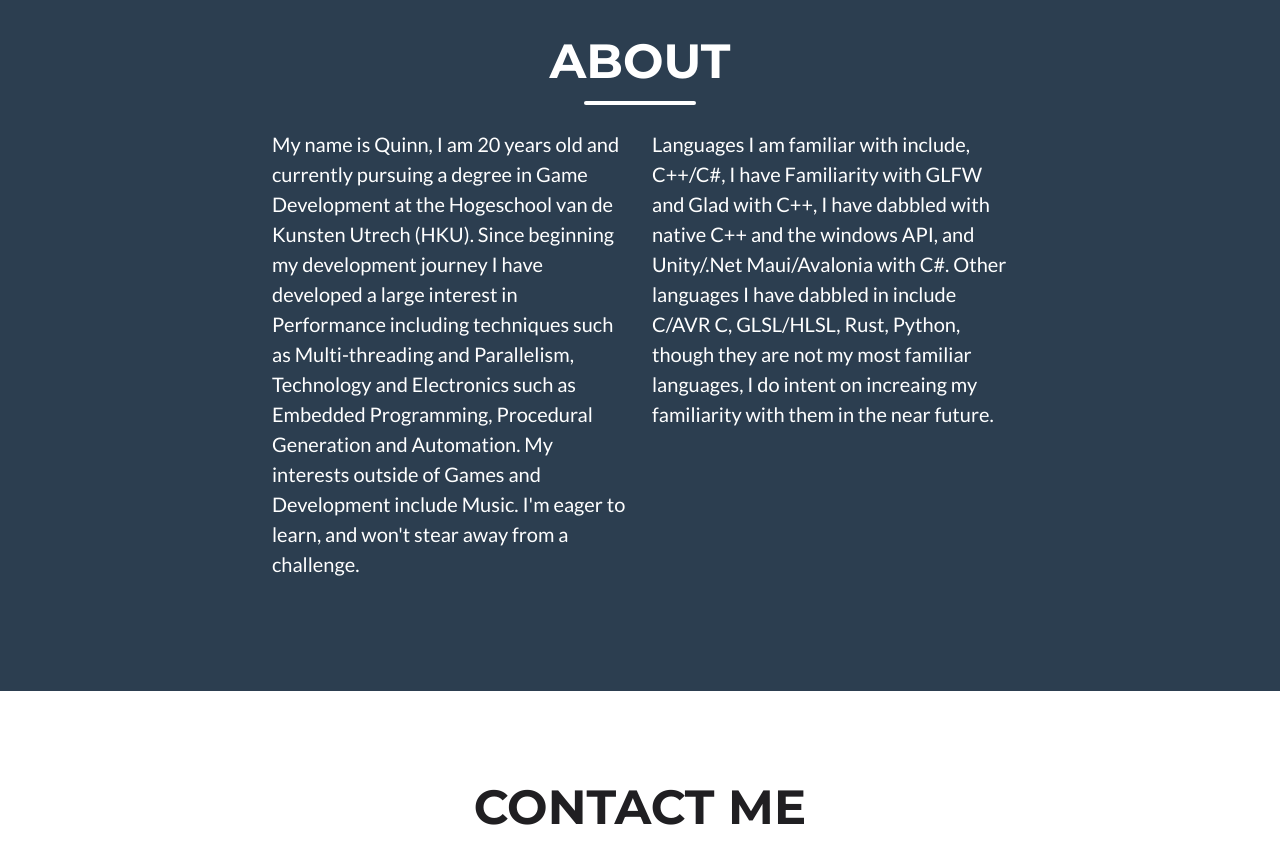
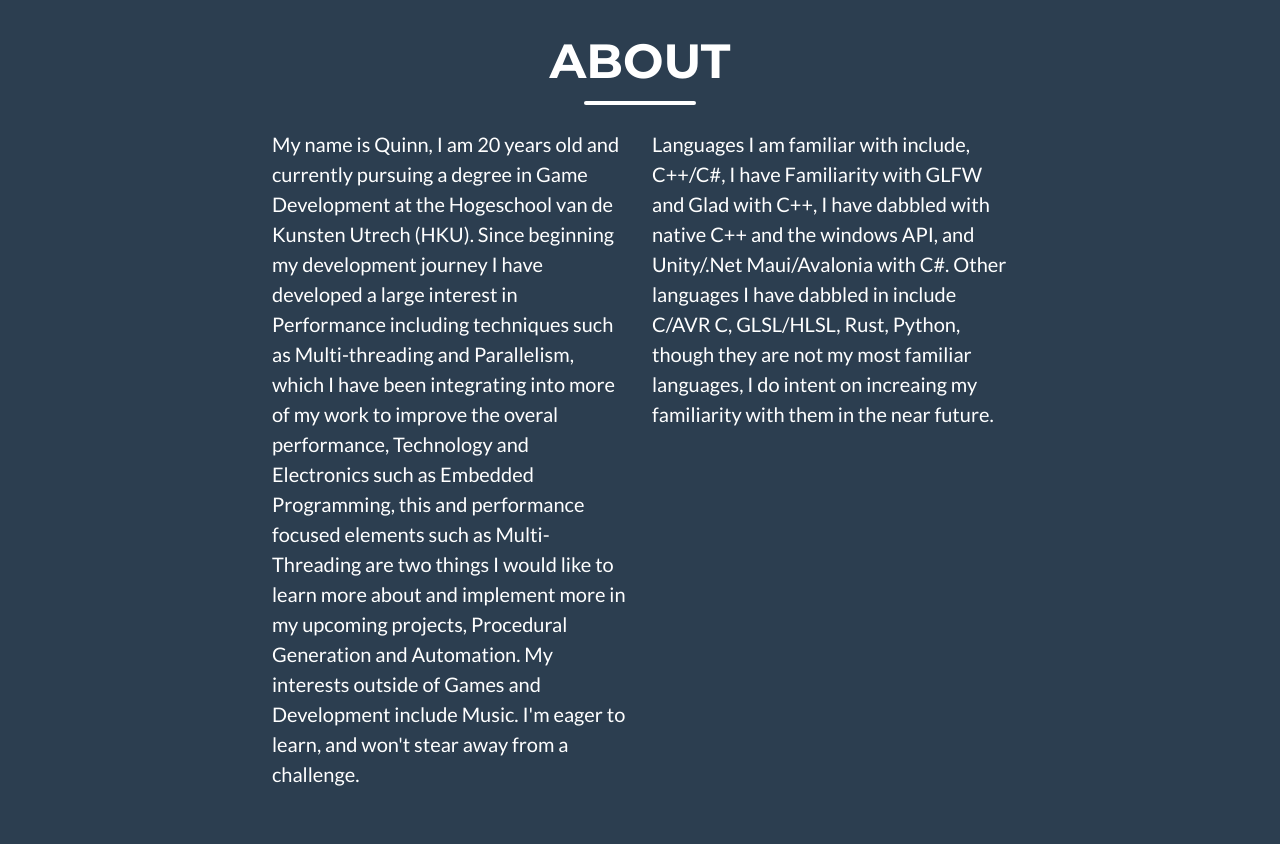
Before and after one commit to Q-Veltmeijer/quinn-veltmeijer.github.io, a plain HTML site: page index.html in a window 1280 px wide. Shown: the part 2020-2864 px from the top of the page. Drawn offline with nearby package versions, Linux system fonts and the light colour scheme.

Commit message:
Slight Adjustment To Text.

```diff
--- a/index.html
+++ b/index.html
@@ -188,7 +188,9 @@
                         Development at the Hogeschool van de Kunsten Utrech (HKU). Since beginning my development
                         journey I have developed a large interest in Performance including techniques such as
                         Multi-threading
-                        and Parallelism, Technology and Electronics such as Embedded Programming,
+                        and Parallelism, which I have been integrating into more of my work to improve the overal
+                        performance, Technology and Electronics such as Embedded Programming, this and performance focused elements such as Multi-Threading are
+                        two things I would like to learn more about and implement more in my upcoming projects,
                         Procedural Generation and Automation. My interests outside of Games and Development include
                         Music. I'm eager to learn, and won't stear away from a challenge.
                     </p>
```
